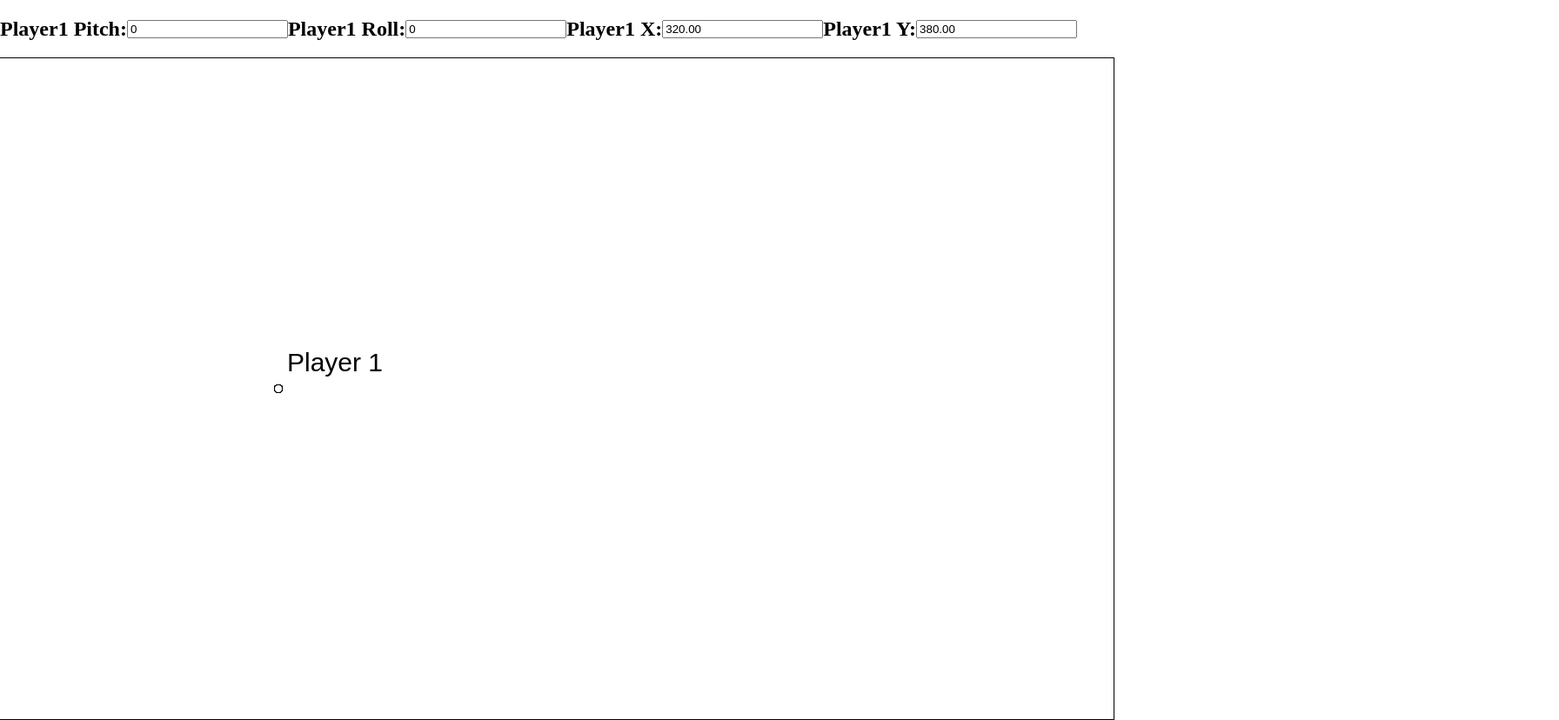
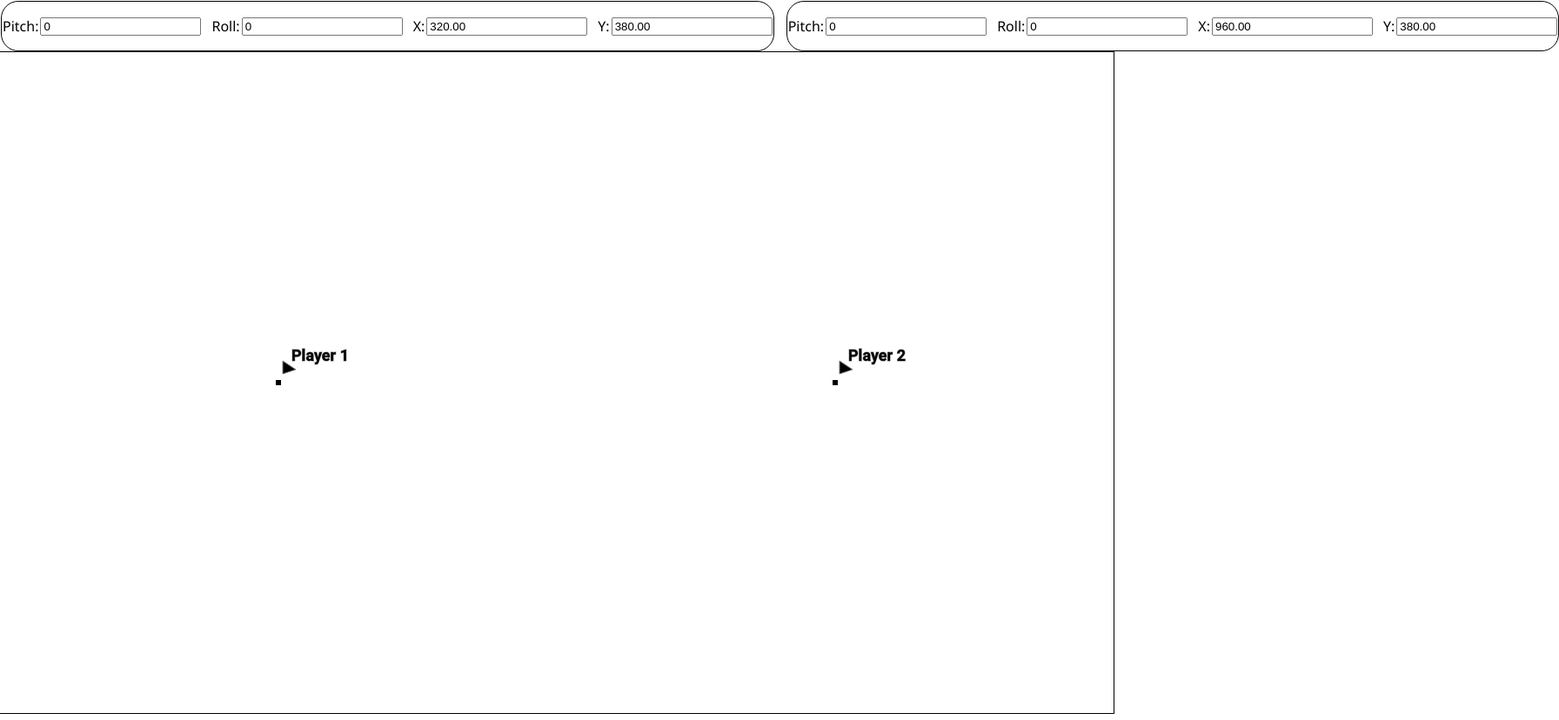
Before and after one commit to lexsalt/Microbit-drawing-collab, a website: page public/index.html in a window 1280 px wide. Shown: the whole page at 87% size, 1792 px wide, since content can reach past the window. Drawn offline with nearby package versions, Linux system fonts and the light colour scheme; no server answers.

Commit message:
Added Player 2 working. Added new triangle cursor. separated Player tag from pointer

```diff
--- a/public/index.css
+++ b/public/index.css
@@ -7,11 +7,20 @@
   position: absolute;
   border: 1px solid black;
 }
+#canvas3 {
+  position: absolute;
+  border: 1px solid black;
+}
+#canvas4 {
+  position: absolute;
+  border: 1px solid black;
+}
 body {
   background-color: white;
   display: flex;
   flex-direction: column;
   margin: 0;
+  font-family:'Segoe UI', Tahoma, Geneva, Verdana, sans-serif
 }
 #container {
   display: flex;
--- a/public/index.html
+++ b/public/index.html
@@ -9,28 +9,49 @@
   <link rel="stylesheet" href="./index.css">
 </head>
 <body>
-  <div style="display: flex; flex-direction: row; align-items: center;">
-    <div style="display: flex; flex-direction: row; align-items: center;">
-      <h2>Player1 Pitch: </h2>
+  <div style="display: flex; flex-direction: row; align-items: center; gap: 12px;">
+    <div style="display: flex; flex-direction: row; align-items: center; gap: 12px; border: 1px black solid; margin: 1px; padding: 1px; border-radius: 20px;">
+      <div style="display: flex; flex-direction: row; align-items: center;gap:2px;">
+        <p>Pitch: </p>
         <input type="text" id="pitch1" name="pitch1"></input>
       </div>
-    <div style="display: flex; flex-direction: row; align-items: center;">
-      <h2>Player1 Roll: </h2>
+      <div style="display: flex; flex-direction: row; align-items: center;gap:2px;">
+        <p>Roll: </p>
         <input type="text" id="roll1" name="roll1"></input>
       </div>
-    <div style="display: flex; flex-direction: row; align-items: center;">
-      <h2>Player1 X: </h2>
+      <div style="display: flex; flex-direction: row; align-items: center;gap:2px;">
+        <p>X: </p>
         <input type="text" id="positionX1" name="positionX1"></input>
       </div>
-    <div style="display: flex; flex-direction: row; align-items: center;">
-      <h2>Player1 Y: </h2>
+      <div style="display: flex; flex-direction: row; align-items: center;gap:2px;">
+        <p>Y: </p>
         <input type="text" id="positionY1" name="positionY1"></input>
       </div>
-
+    </div>
+    <div style="display: flex; flex-direction: row; align-items: center; gap: 12px; border: 1px black solid; margin: 1px; padding: 1px; border-radius: 20px;">
+      <div style="display: flex; flex-direction: row; align-items: center;gap:2px;">
+        <p>Pitch: </p>
+        <input type="text" id="pitch2" name="pitcp"></input>
+      </div>
+      <div style="display: flex; flex-direction: row; align-items: center;gap:2px;">
+        <p>Roll: </p>
+        <input type="text" id="roll2" name="roll2"></input>
+      </div>
+      <div style="display: flex; flex-direction: row; align-items: center;gap:2px;">
+        <p>X: </p>
+        <input type="text" id="positionX2" name="positionX2"></input>
+      </div>
+      <div style="display: flex; flex-direction: row; align-items: center;gap:2px;">
+        <p>Y: </p>
+        <input type="text" id="positionY2" name="positionY2"></input>
+      </div>
+    </div>
   </div>
     <div id="container">
     <canvas id="canvas"></canvas>
     <canvas id="canvas2"></canvas>
+    <canvas id="canvas3"></canvas>
+    <canvas id="canvas4"></canvas>
   </div>
 
   <script src="/socket.io/socket.io.js"></script>
--- a/public/index.js
+++ b/public/index.js
@@ -1,11 +1,17 @@
 // server.js
 let pitch1 = 0;
+let pitch2 = 0;
 let roll1 = 0;
+let roll2 = 0;
 // document.getElementById("pitch").value = pitch;
 const canva = document.getElementById("canvas");
 const canva2 = document.getElementById("canvas2");
+const canva3 = document.getElementById("canvas3");
+const canva4 = document.getElementById("canvas4");
 const ctx = canva.getContext("2d");
 const ctx2 = canva2.getContext("2d");
+const ctx3 = canva3.getContext("2d");
+const ctx4 = canva4.getContext("2d");
 let divClientWidth = document.getElementById("container").clientWidth;
 console.log(divClientWidth);
 let divClientHeight = document.getElementById("container").clientHeight;
@@ -18,6 +24,10 @@ canvas.height = height
 canvas.width = width;
 canva2.height = height
 canva2.width = width;
+canva3.height = height
+canva3.width = width;
+canva4.height = height
+canva4.width = width;
 let pitchArray = [];
 let rollArray = [];
 // let yaw = 0;
@@ -29,11 +39,13 @@ let rollArray = [];
 // let accelZ = 0;
 // let accelZArray = [];
 let a1 = false;
+let a2 = false;
 // let b = false;
 // let ab = false;
 const sampleSize = 10;
 const centerX = width / 2;
-const startX = centerX / 2;
+const start1X = centerX / 2;
+const start2X = centerX+(centerX / 2);
 const centerY = height / 2;
 // const radius = 10;
 // const lineWidth = 5;
@@ -43,8 +55,10 @@ const centerY = height / 2;
 // const circleFillColor = "white";
 // const circleRadius = 10;
 // const circleLineWidth = 2;
-let positionX1 = startX;
+let positionX1 = start1X;
 let positionY1 = centerY;
+let positionX2 = start2X;
+let positionY2 = centerY;
 console.log("Hello World!");
 const socket = io();
 
@@ -150,6 +164,92 @@ function processData2(data) {
     }
   }
 }
+function processData3(data) {
+  let checkData = Number(data);
+  if (checkNum(checkData)) {
+    // console.log(`data is a number: ${data}`);
+  } else {
+    if (data.indexOf("p") === 0) {
+      // console.log(typeof(data))
+      let arr = data.split("");
+      if (arr[0] === "p") {
+        arr.shift();
+        let str = arr.join("");
+        let num = Number(str);
+        // console.log(num)
+        // console.log(str)
+        // console.log(arr)
+        if (!checkNum(num)) {
+          // console.log(num);
+        } else if (checkNum(num)) {
+          pitch1= num;
+          console.log(`pitch: ${pitch1}`);
+        }
+      } else {
+        console.log("Not a valid Pitch");
+      }
+      // console.log(arr)
+      // console.log(data)
+    } else if (data.indexOf("r") === 0) {
+      let arr = data.split("");
+      if (arr[0] === "r") {
+        arr.shift();
+        let str = arr.join("");
+        let num = Number(str);
+        // console.log(num)
+        // console.log(str)
+        // console.log(arr)
+        if (!checkNum(num)) {
+          // console.log(num);
+        } else if (checkNum(num)) {
+          roll1 = num;
+          console.log(`roll: ${roll1}`);
+        }
+      } else {
+        console.log("Not a valid Roll");
+      }
+    } else if (data.indexOf("q") === 0) {
+      // console.log(typeof(data))
+      let arr = data.split("");
+      if (arr[0] === "q") {
+        arr.shift();
+        let str = arr.join("");
+        let num = Number(str);
+        // console.log(num)
+        // console.log(str)
+        // console.log(arr)
+        if (!checkNum(num)) {
+          // console.log(num);
+        } else if (checkNum(num)) {
+          pitch2= num;
+          console.log(`pitch: ${pitch2}`);
+        }
+      } else {
+        console.log("Not a valid Pitch");
+      }
+      // console.log(arr)
+      // console.log(data)
+    } else if (data.indexOf("s") === 0) {
+      let arr = data.split("");
+      if (arr[0] === "s") {
+        arr.shift();
+        let str = arr.join("");
+        let num = Number(str);
+        // console.log(num)
+        // console.log(str)
+        // console.log(arr)
+        if (!checkNum(num)) {
+          // console.log(num);
+        } else if (checkNum(num)) {
+          roll2 = num;
+          console.log(`roll: ${roll2}`);
+        }
+      } else {
+        console.log("Not a valid Roll");
+      }
+    }
+  }
+}
 
 function checkNum(x) {
   if (isNaN(x)) {
@@ -212,7 +312,7 @@ function mostFrequent(arr, n) {
   return element_having_max_freq;
 }
 function onData(value) {
-  processData2(value);
+  processData3(value);
   // console.log(value)
 }
 socket.on("serialData", onData);
@@ -247,45 +347,81 @@ function draw1() {
     document.getElementById("positionY1").value = positionY1.toFixed(2);
     positionX1 = setPositionX1(positionX1);
     positionY1 = setPositionY1(positionY1);
-
     ctx.strokeStyle = "black";
     ctx.fillStyle = "black";
-    ctx.lineWidth = 10;
+    ctx.lineWidth = 6;
     ctx.lineCap = 'round';
-
     ctx.lineTo(positionX1, positionY1);
     ctx.stroke();
     ctx.beginPath();
     ctx.moveTo(positionX1, positionY1);
-    // console.log('Y = '+e.clientY+' X = '+e.clientX);
+}
+function draw2() {
+    // if (!painting) return;
+    document.getElementById("pitch2").value = pitch2;
+    document.getElementById("roll2").value = roll2;
+    document.getElementById("positionX2").value = positionX2.toFixed(2);
+    document.getElementById("positionY2").value = positionY2.toFixed(2);
+    positionX2 = setPositionX2(positionX2);
+    positionY2 = setPositionY2(positionY2);
+    ctx3.strokeStyle = "black";
+    ctx3.fillStyle = "black";
+    ctx3.lineWidth = 6;
+    ctx3.lineCap = 'round';
+    ctx3.lineTo(positionX2, positionY2);
+    ctx3.stroke();
+    ctx3.beginPath();
+    ctx3.moveTo(positionX2, positionY2);
 }
 
-function pointer() {
-    // if (!painting) return;
-    document.getElementById("pitch1").value = pitch1;
-    document.getElementById("roll1").value = roll1;
-    document.getElementById("positionX1").value = positionX1.toFixed(2);
-    document.getElementById("positionY1").value = positionY1.toFixed(2);
-    positionX1 = setPositionX1(positionX1);
-    positionY1 = setPositionY1(positionY1);
+function pointer1() {
     ctx2.clearRect(0, 0, width, height);
     ctx2.beginPath();
-    ctx2.moveTo(positionX1, positionY1);
-    ctx2.strokeStyle = "red";
-    ctx2.fillStyle = "red";
-    ctx2.lineWidth = 8;
-    ctx2.lineCap = 'round';
-    ctx2.lineTo(positionX1, positionY1);
-    ctx2.fillStyle = "black";
-    ctx2.strokeStyle = "white";
-    ctx.fontColor = "black";
-    ctx2.font = "30px Arial";
-    ctx2.strokeText("Player 1", positionX1+10, positionY1-20);
-    ctx2.fillText("Player 1", positionX1+10, positionY1-20);
+    ctx2.lineColor = "black";
+    ctx2.moveTo(positionX1+5, positionY1-10);
+    ctx2.lineTo(positionX1+20,positionY1-15);
+    ctx2.lineTo(positionX1+5, positionY1-25);
+    ctx2.lineTo(positionX1+5, positionY1-10);
+    ctx2.fillStyle = "white";
     ctx2.fill();
     ctx2.stroke();
-    // console.log('Y = '+e.clientY+' X = '+e.clientX);
 }
+function pointer2() {
+    // if (!painting) return;
+    ctx4.clearRect(0, 0, width, height);
+    ctx4.beginPath();
+    ctx4.lineColor = "black";
+    ctx4.moveTo(positionX2+5, positionY2-10);
+    ctx4.lineTo(positionX2+20, positionY2-15);
+    ctx4.lineTo(positionX2+5, positionY2-25);
+    ctx4.lineTo(positionX2+5, positionY2-10);
+    ctx4.fillStyle = "white";
+    ctx4.fill();
+    ctx4.stroke();
+}
+function text1 () {
+    ctx2.clearRect(0, 0, width, height);
+    ctx2.lineWidth = 1;
+    ctx2.strokeStyle = "gray";
+    ctx2.font = "bolder 18px Roboto";
+    ctx2.fillStyle = "black";
+    ctx2.strokeText("Player 1", positionX1+15, positionY1-25);
+    ctx2.fillText("Player 1", positionX1+15, positionY1-25);
+    ctx2.fill();
+    ctx2.stroke();
+}
+function text2 () {
+    ctx4.clearRect(0, 0, width, height);
+    ctx4.lineWidth = 1;
+    ctx4.strokeStyle = "gray";
+    ctx4.font = "bolder 18px Roboto";
+    ctx4.fillStyle = "black";
+    ctx4.strokeText("Player 2", positionX2+15, positionY2-25);
+    ctx4.fillText("Player 2", positionX2+15, positionY2-25);
+    ctx4.fill();
+    ctx4.stroke();
+}
+
 function draw3() {
   document.getElementById("pitch1").value = pitch1;
   document.getElementById("roll1").value = roll1;
@@ -306,6 +442,7 @@ function draw3() {
   ctx.fillStyle = getRandomColor();
   ctx.fill();
 }
+
 function setPositionX1(x) {
   if (x > width) {
     x = width - 10;
@@ -313,6 +450,16 @@ function setPositionX1(x) {
     x = 10;
   } else {
     x = x + (roll1 / 100);
+  }
+  return x;
+}
+function setPositionX2(x) {
+  if (x > width) {
+    x = width - 10;
+  } else if (x < 10) {
+    x = 10;
+  } else {
+    x = x + (roll2 / 100);
   }
   return x;
 }
@@ -326,9 +473,24 @@ function setPositionY1(y) {
   }
   return y;
 }
+function setPositionY2(y) {
+  if (y > height) {
+    y = height - 10;
+  } else if (y < 10) {
+    y = 10;
+  } else {
+    y = y + (pitch2/ 100);
+  }
+  return y;
+}
+
 function execute() {
-  pointer();
+  pointer1();
   draw1();
+  text1();
+  pointer2();
+  draw2();
+  text2();
 }
 setInterval(
   execute,
```
Also changed, not shown: readme.md. Lines whose indentation alone changed are shown as unchanged.
